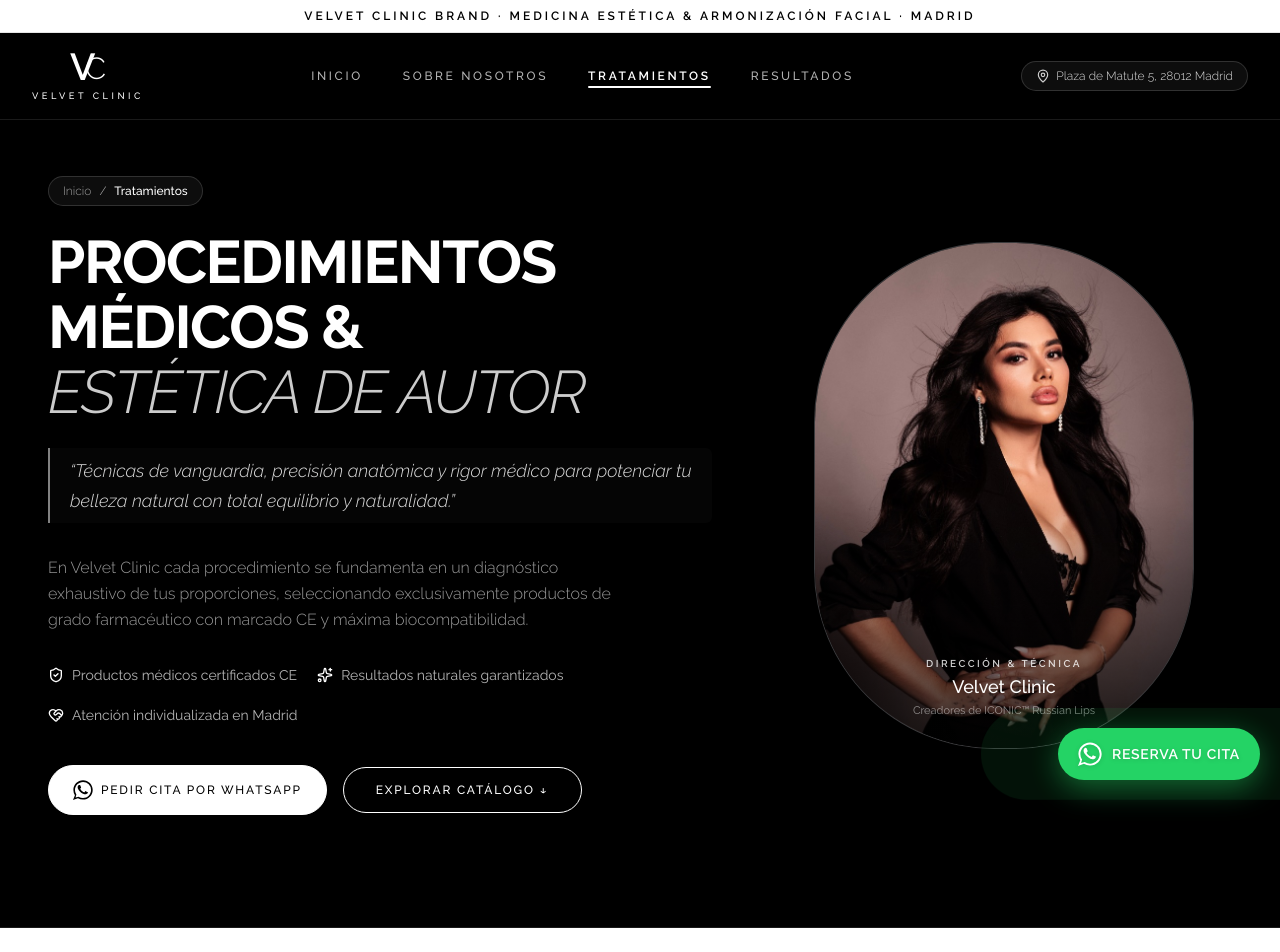
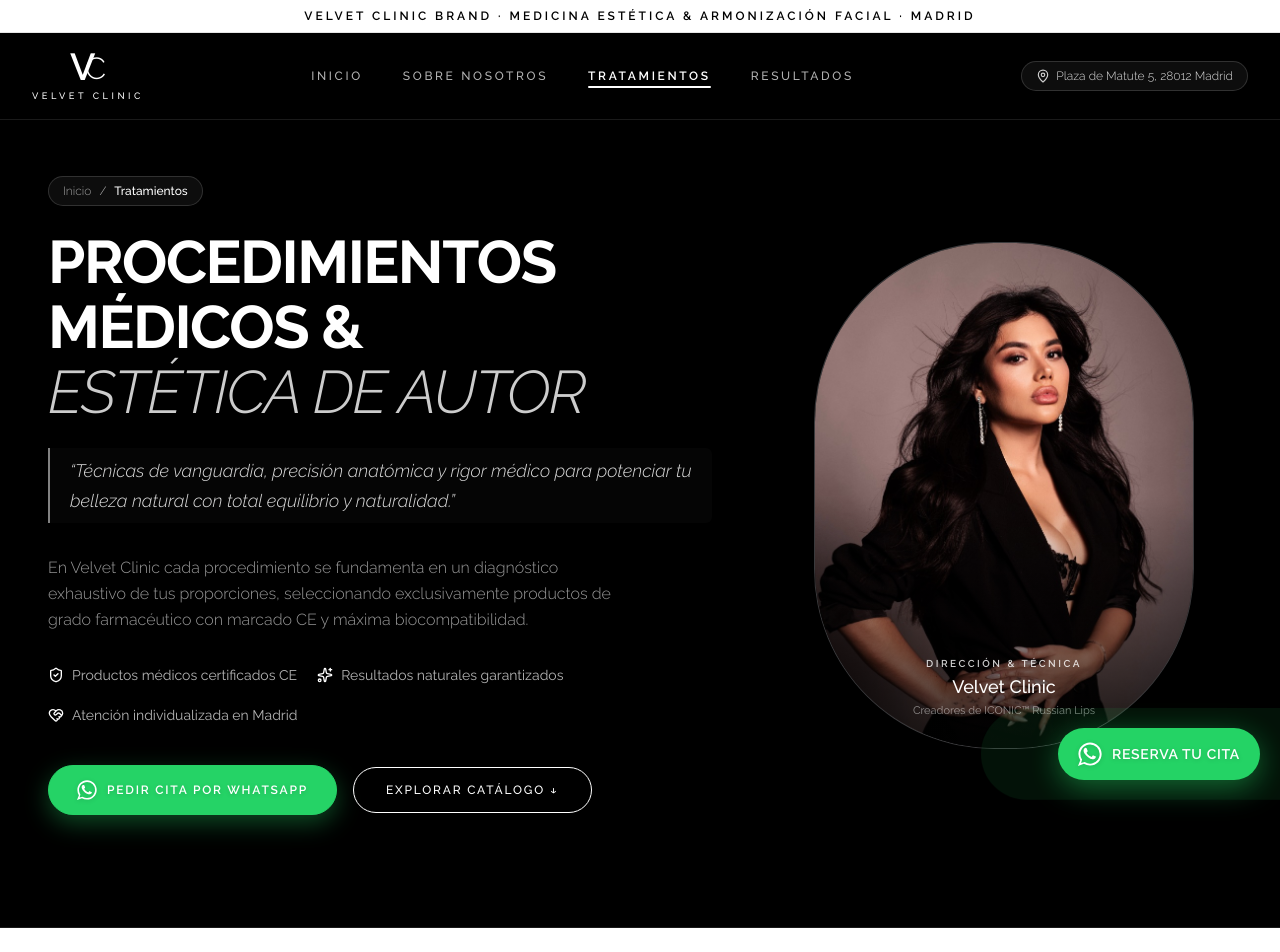
Before and after one commit to serradogee/velvet, a React (Vite) app: page /tratamientos in a window 1280 px wide. Shown: the top 952 px of the page. Built offline with nearby package versions, Linux system fonts and the light colour scheme.

Commit message:
Unificar todos los botones de WhatsApp y reserva de cita con estilo verde y enlace directo al chat

```diff
--- a/src/components/sections/About.tsx
+++ b/src/components/sections/About.tsx
@@ -64,7 +64,6 @@
               <div className="flex flex-col sm:flex-row items-stretch sm:items-center gap-4">
                 <WhatsAppButton
                   label="Reservar cita en Madrid"
-                  className="btn-pill-light !bg-transparent !border-white hover:!bg-white hover:!text-black"
                 />
                 <Link
                   to="/tratamientos"
--- a/src/components/sections/Hero.tsx
+++ b/src/components/sections/Hero.tsx
@@ -56,8 +56,7 @@
           className="flex flex-col sm:flex-row items-start gap-4"
         >
           <WhatsAppButton
-            label="Pedir cita →"
-            className="!bg-velvet-gold !text-white !border-velvet-gold hover:!bg-white hover:!text-black"
+            label="Pedir cita"
           />
           <a
             href="#tratamientos"
--- a/src/components/sections/SkinCareStory.tsx
+++ b/src/components/sections/SkinCareStory.tsx
@@ -89,8 +89,6 @@
               {/* Pill Button */}
               <WhatsAppButton
                 label="Pedir asesoramiento por WhatsApp"
-                message="¡Hola Velvet Clinic! Me gustaría recibir asesoramiento personalizado sobre los tratamientos."
-                className="!rounded-full !border !border-black !bg-transparent !text-black !px-8 !py-3.5 !text-xs !font-semibold !tracking-[0.15em] !uppercase hover:!bg-black hover:!text-white transition-all duration-300 shadow-sm"
               />
             </AnimatedSection>
           </div>
--- a/src/components/sections/WhyVelvet.tsx
+++ b/src/components/sections/WhyVelvet.tsx
@@ -59,8 +59,6 @@
               <div className="flex flex-col sm:flex-row items-stretch sm:items-center gap-4">
                 <WhatsAppButton
                   label="Reservar cita ahora"
-                  message="¡Hola Velvet Clinic! Me gustaría solicitar información sobre los tratamientos y reservar una cita."
-                  className="!rounded-full !border !border-black !bg-transparent !text-black !px-8 !py-3.5 !text-xs !font-semibold !tracking-[0.15em] !uppercase hover:!bg-black hover:!text-white transition-all duration-300 shadow-sm"
                 />
               </div>
             </AnimatedSection>
--- a/src/components/ui/WhatsAppButton.tsx
+++ b/src/components/ui/WhatsAppButton.tsx
@@ -13,26 +13,22 @@
 
 export default function WhatsAppButton({
   label,
-  variant = 'primary',
   className = '',
   showIcon = true,
-  message,
 }: WhatsAppButtonProps) {
-  const baseClass = variant === 'gold' ? 'btn-whatsapp-gold' : 'btn-whatsapp'
-  const targetUrl = message
-    ? `https://api.whatsapp.com/send?text=${encodeURIComponent(message)}`
-    : WHATSAPP_URL
-
   return (
     <a
-      href={targetUrl}
+      href={WHATSAPP_URL}
       target="_blank"
       rel="noopener noreferrer"
-      className={`${baseClass} ${className}`}
+      className={`inline-flex items-center justify-center gap-2.5 rounded-full bg-[#25D366] text-white px-7 py-3.5 text-xs font-semibold tracking-[0.15em] uppercase shadow-[0_8px_25px_rgba(37,211,102,0.35)] transition-all duration-300 hover:scale-105 active:scale-95 hover:bg-[#20ba5a] hover:shadow-[0_12px_35px_rgba(37,211,102,0.55)] border border-[#25D366] group ${className}`}
       aria-label={label}
+      title={label}
     >
-      {showIcon && <WhatsAppIcon className="w-4 h-4 md:w-5 md:h-5 shrink-0" />}
-      {label}
+      {showIcon && (
+        <WhatsAppIcon className="w-5 h-5 shrink-0 text-white drop-shadow-sm transition-transform duration-300 group-hover:scale-110" />
+      )}
+      <span className="drop-shadow-sm">{label}</span>
     </a>
   )
 }
--- a/src/index.css
+++ b/src/index.css
@@ -58,11 +58,11 @@
   }
 
   .btn-whatsapp {
-    @apply inline-flex items-center justify-center gap-2 rounded-full border border-white/40 bg-white/10 backdrop-blur-md px-6 py-3.5 text-xs font-medium tracking-[0.15em] uppercase text-white transition-all duration-300 hover:bg-white hover:text-black hover:border-white active:scale-[0.98];
+    @apply inline-flex items-center justify-center gap-2.5 rounded-full bg-[#25D366] text-white px-7 py-3.5 text-xs font-semibold tracking-[0.15em] uppercase shadow-[0_8px_25px_rgba(37,211,102,0.35)] transition-all duration-300 hover:scale-105 active:scale-95 hover:bg-[#20ba5a] hover:shadow-[0_12px_35px_rgba(37,211,102,0.55)] border border-[#25D366];
   }
 
   .btn-whatsapp-gold {
-    @apply inline-flex items-center justify-center gap-2 rounded-full border border-white/40 bg-white/10 backdrop-blur-md px-6 py-3.5 text-xs font-medium tracking-[0.15em] uppercase text-white transition-all duration-300 hover:bg-white hover:text-black active:scale-[0.98];
+    @apply inline-flex items-center justify-center gap-2.5 rounded-full bg-[#25D366] text-white px-7 py-3.5 text-xs font-semibold tracking-[0.15em] uppercase shadow-[0_8px_25px_rgba(37,211,102,0.35)] transition-all duration-300 hover:scale-105 active:scale-95 hover:bg-[#20ba5a] hover:shadow-[0_12px_35px_rgba(37,211,102,0.55)] border border-[#25D366];
   }
 
   .scrollbar-hide {
--- a/src/pages/ResultsPage.tsx
+++ b/src/pages/ResultsPage.tsx
@@ -86,7 +86,6 @@
               <div className="flex flex-wrap justify-center items-center gap-4">
                 <WhatsAppButton
                   label="Pedir cita por WhatsApp"
-                  className="btn-pill-light !bg-white !text-black !border-white hover:!bg-transparent hover:!text-white font-medium shadow-md"
                 />
                 <a
                   href="#galeria-resultados"
@@ -207,8 +206,6 @@
                 <div className="flex flex-col sm:flex-row items-center justify-center gap-4">
                   <WhatsAppButton
                     label="Pedir cita por WhatsApp"
-                    message="¡Hola Velvet Clinic! He visto los resultados en vuestra web y me gustaría solicitar una cita o información personalizada."
-                    className="btn-pill-light !bg-white !text-black !border-white hover:!bg-transparent hover:!text-white font-medium shadow-md"
                   />
                   <Link
                     to="/tratamientos"
--- a/src/pages/TreatmentsPage.tsx
+++ b/src/pages/TreatmentsPage.tsx
@@ -104,7 +104,6 @@
                   <div className="flex flex-wrap items-center gap-4">
                     <WhatsAppButton
                       label="Pedir cita por WhatsApp"
-                      className="btn-pill-light !bg-white !text-black !border-white hover:!bg-transparent hover:!text-white font-medium shadow-md"
                     />
                     <a
                       href="#catalogo-tratamientos"
@@ -256,8 +255,7 @@
                         <div>
                           <WhatsAppButton
                             label={`Consultar ${treatment.title}`}
-                            message={`¡Hola Velvet Clinic! Me gustaría solicitar información y pedir cita para el tratamiento: ${treatment.title}.`}
-                            className="w-full sm:w-auto inline-flex justify-center items-center !rounded-full !border !border-black !bg-black !text-white !px-8 !py-3.5 !text-xs !font-semibold !tracking-[0.15em] !uppercase hover:!bg-transparent hover:!text-black transition-all duration-300 shadow-md"
+                            className="w-full sm:w-auto"
                           />
                         </div>
                       </div>
@@ -323,8 +321,6 @@
                 <div className="flex flex-col sm:flex-row items-center justify-center gap-4">
                   <WhatsAppButton
                     label="Asesoramiento por WhatsApp"
-                    message="¡Hola Velvet Clinic! No estoy segura de qué tratamiento es el más adecuado para mí. ¿Podríais asesorarme?"
-                    className="!rounded-full !border !border-black !bg-black !text-white !px-8 !py-3.5 !text-xs !font-semibold !tracking-[0.15em] !uppercase hover:!bg-transparent hover:!text-black transition-all duration-300 shadow-md"
                   />
                   <Link
                     to="/#sobre-nosotros"
```
